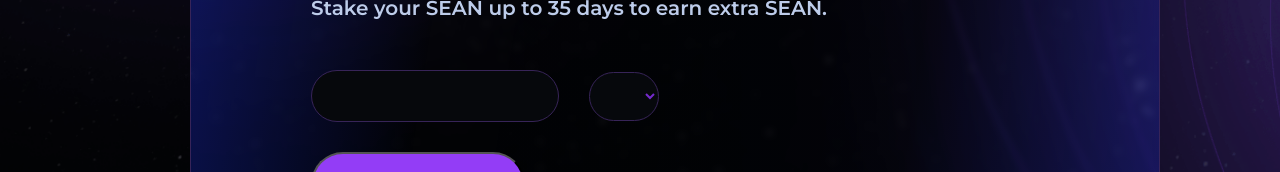
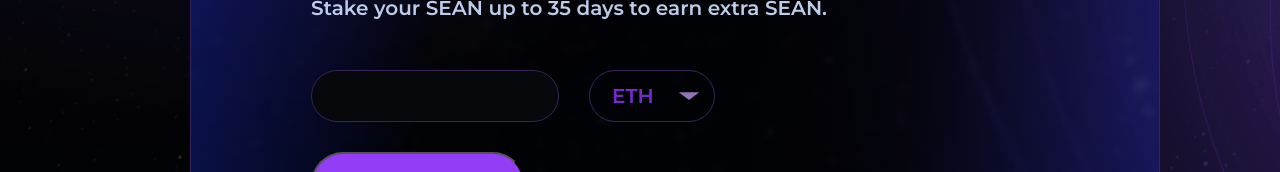
Before and after one commit to dexolacom/Planetex-app, a React (Create React App) app: page /presale in a window 1280 px wide. Shown: the part 602-774 px from the top of the page. Built offline with nearby package versions, Linux system fonts and the light colour scheme.

Commit message:
EDIT | sale section styles

```diff
--- a/src/components/SaleSection/PreSaleContent/PreSaleContent.tsx
+++ b/src/components/SaleSection/PreSaleContent/PreSaleContent.tsx
@@ -12,7 +12,10 @@
       <Text>Stake your SEAN up to 35 days to earn extra SEAN.</Text>
       <Form>
         <Input/>
-        <Select/>
+        <Select>
+          <option>ETH</option>
+          <option>USDT</option>
+        </Select>
       </Form>
       <Button>
         Buy Token
--- a/src/components/SaleSection/PreSaleContent/styles.ts
+++ b/src/components/SaleSection/PreSaleContent/styles.ts
@@ -1,5 +1,6 @@
 import styled from 'styled-components';
 import { SolidButton } from '../../../theme';
+import arrow from '../../../assets/icons/selector.svg'
 
 export const Wrapper = styled.div`
   padding: 75px 120px 80px 120px;
@@ -46,7 +47,7 @@
 `
 
 export const Input = styled.input`
-  background: #06080C;
+  background-color: #06080C;
   border: 1px solid #372458;
   border-radius: 66px;
   color: #BDCCEA;
@@ -54,10 +55,21 @@
 `
 
 export const Select = styled.select`
-  background: #06080C;
+  background-color: #06080C;
   border: 1px solid #372458;
   border-radius: 66px;
-  padding: 13px 24px;
+  padding: 13px 45px 13px 22px;
   color: #762ACE;
+  font-weight: 600;
+  font-size: 20px;
+  line-height: 24px;
+
+  -moz-appearance: none;
+  -webkit-appearance: none;
+  appearance: none;
+  background: url(${arrow});
+  background-repeat: no-repeat, repeat;
+  background-position: right .7em top 50%, 0 0;
+  background-size: 1.1em auto, 100%;
 `
 export const Button = styled(SolidButton)``
--- a/tsconfig.json
+++ b/tsconfig.json
@@ -21,6 +21,7 @@
     "jsx": "react-jsx"
   },
   "include": [
-    "src"
+    "src",
+    "custom.d.ts"
   ]
 }
```
Also changed, not shown: src/assets/icons/selector.svg (added).
